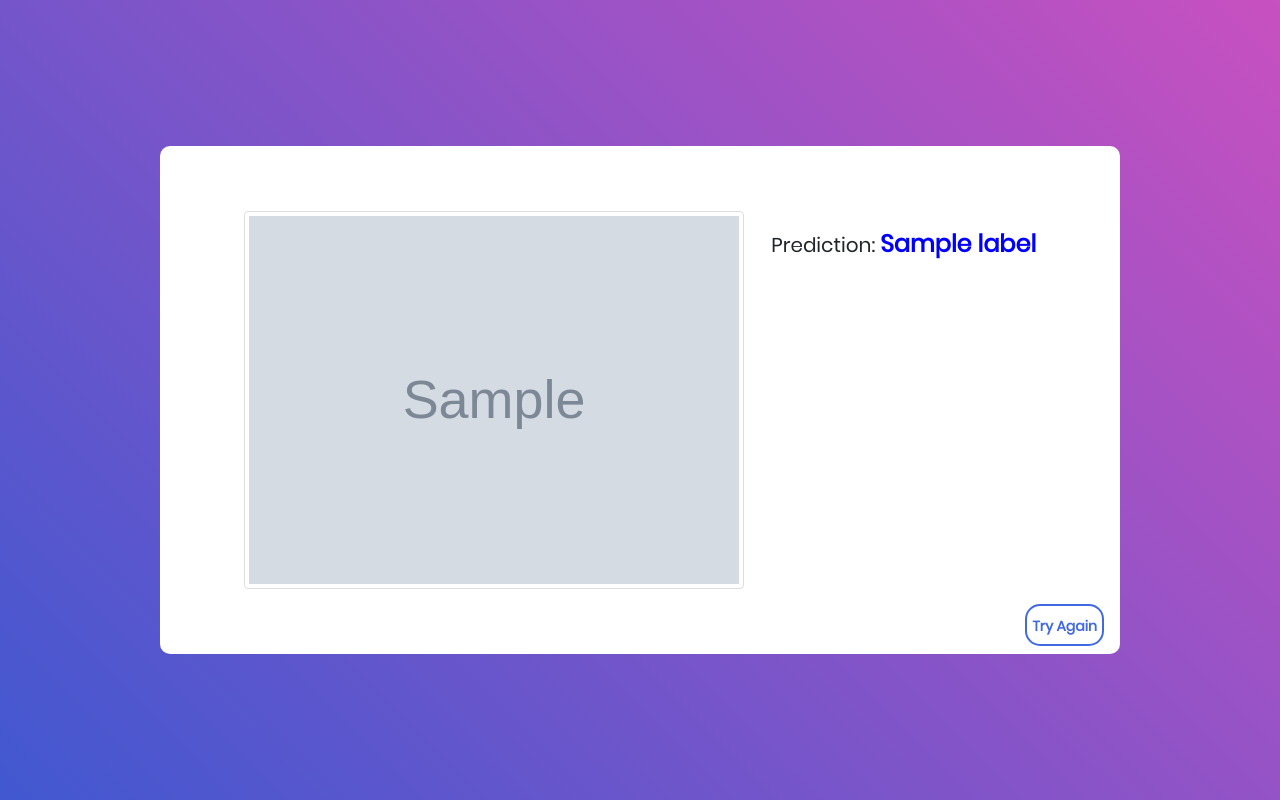
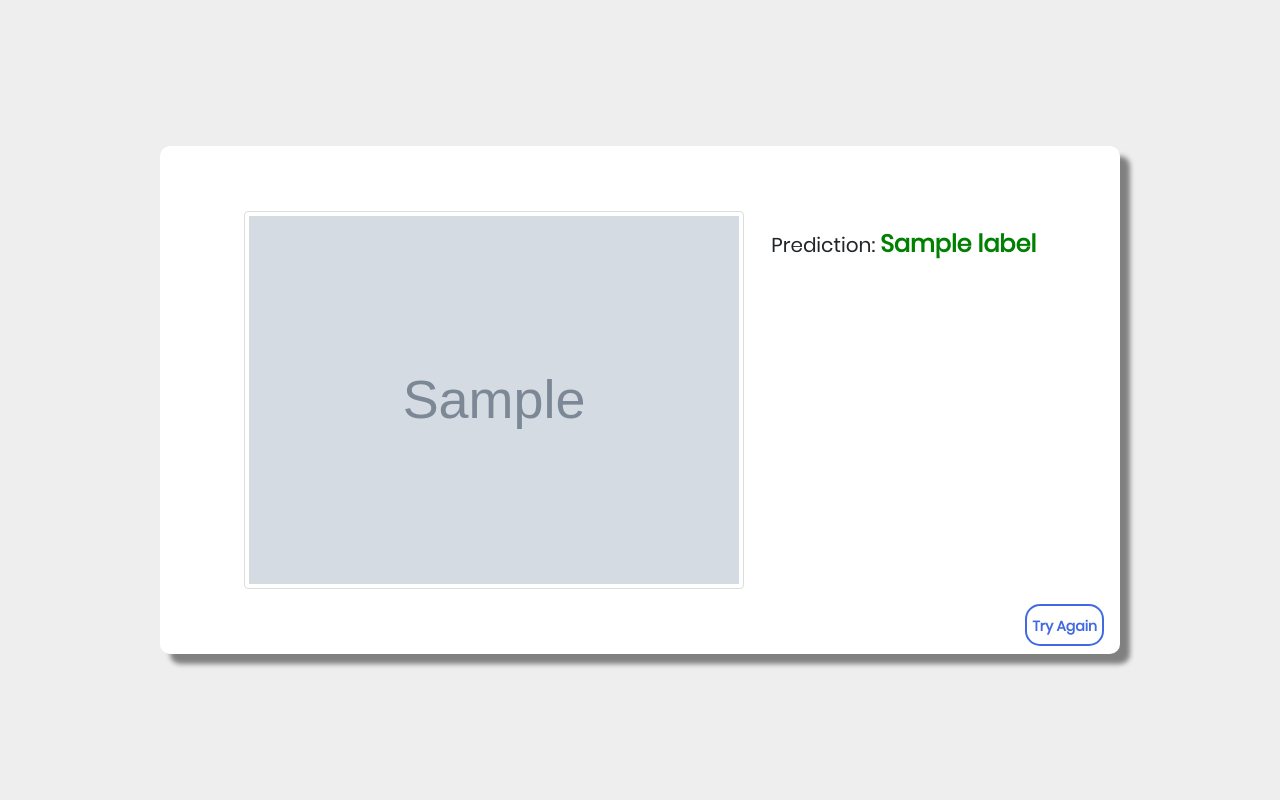
Before and after one commit to Gokulakrishnan-2000/covid, a Flask app: template templates/result.html in a window 1280 px wide. Run offline with Flask 2, Linux system fonts and the light colour scheme; the template is opened without the code that fills it: most values are stand-ins (such as "Sample title", 1, 10 or a date in 2020); grey boxes marked "Sample" are stand-in pictures; some libraries are stand-ins or nearby versions.

Commit message:
UI updated

```diff
--- a/static/css/main.css
+++ b/static/css/main.css
@@ -156,6 +156,10 @@ iframe {
   margin: 0 auto;
 }
 
+body {
+  background-color: #eeeeee;
+}
+
 .container-login100 {
   width: 100%;
   min-height: 100vh;
@@ -168,11 +172,11 @@ iframe {
   justify-content: center;
   align-items: center;
   padding: 15px;
-  background: #9053c7;
+  /* background: #9053c7;
   background: -webkit-linear-gradient(-135deg, #c850c0, #4158d0);
   background: -o-linear-gradient(-135deg, #c850c0, #4158d0);
   background: -moz-linear-gradient(-135deg, #c850c0, #4158d0);
-  background: linear-gradient(-135deg, #c850c0, #4158d0);
+  background: linear-gradient(-135deg, #c850c0, #4158d0); */
 }
 
 .wrap-login100 {
@@ -189,6 +193,7 @@ iframe {
   flex-wrap: wrap;
   justify-content: space-between;
   padding: 65px 70px 65px 70px;
+  box-shadow: 10px 10px 5px grey;
 }
 
 /*--------316----------------------------------------------------------
--- a/templates/index.html
+++ b/templates/index.html
@@ -29,7 +29,7 @@
 
 <div class="file-upload">
   <form method="POST" action="/upload-image" enctype="multipart/form-data">
-    <button class="file-upload-btn" type="button" onclick="$('.file-upload-input').trigger( 'click' )">Upload</button>
+    <!-- <button class="file-upload-btn" type="button" onclick="$('.file-upload-input').trigger( 'click' )">Upload</button> -->
 
   <div class="image-upload-wrap">
     <input class="file-upload-input" name="image" type='file' onchange="readURL(this);" accept="image/*" />
--- a/templates/result.html
+++ b/templates/result.html
@@ -68,8 +68,11 @@
 		<div class="container-login100">
 			<div class="wrap-login100 cont">
 				<img src="{{img_path}}" alt="img" width="500" height="500" class="img-thumbnail d-img" />
-				<h5 class="label">Prediction: <span class="res">{{label}}</span> </h5>
-
+				{% if label == "Corona" %}
+					<h5 class="label">Prediction: <span class="res" style="color: red;">{{label}}</span> </h5>
+				{% else %}
+					<h5 class="label">Prediction: <span class="res" style="color: green;">{{label}}</span> </h5>
+				{% endif %}
 				<div class="link">
 					<a href="/">Try Again</a>
 				</div>
```
Also changed, not shown: static/css/index.css (+15 -2 lines).
